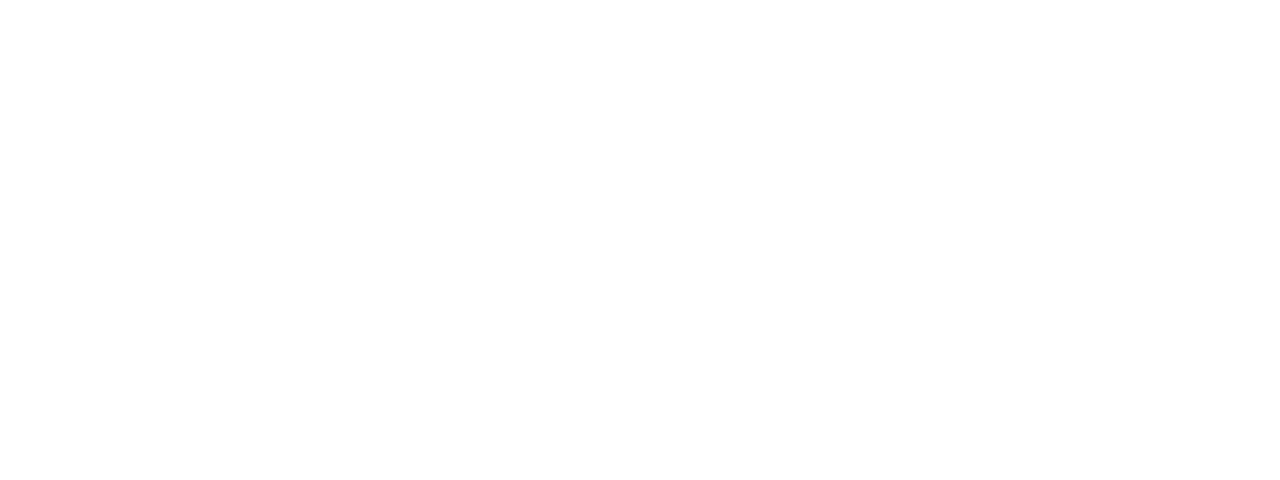
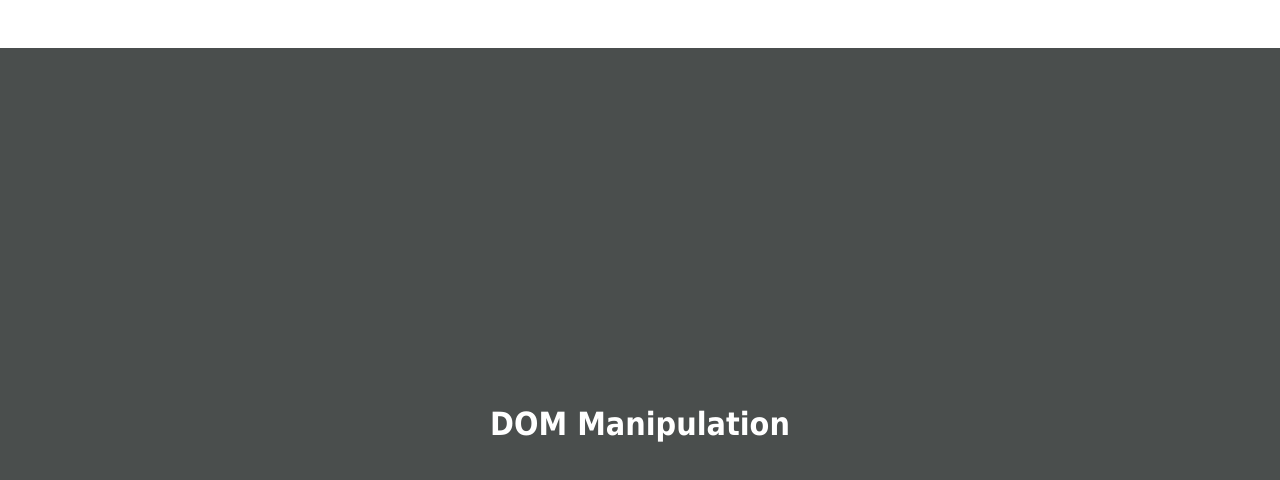
Before and after one commit to dbernal92/316-Lab-1.1, a website built with Parcel: page index.html in a window 1280 px wide. Built offline with nearby package versions, Linux system fonts and the light colour scheme.

Commit message:
Added header to page, centered and colored background

```diff
--- a/index.html
+++ b/index.html
@@ -1,6 +1,7 @@
 <!DOCTYPE html>
 <html>
   <head>
+    <link rel="stylesheet" href="./src/styles.css">
     <title>ALAB DOM Manipulation</title>
     <meta charset="UTF-8" />
   </head>
@@ -11,6 +12,6 @@
     </header>
     <main></main>
 
-    <script src="src/index.js"></script>
+    <script src="./src/index.js"></script>
   </body>
 </html>
--- a/src/index.js
+++ b/src/index.js
@@ -1 +1,15 @@
-import "./styles.css";
+// Part 1: Getting Started
+// 1. Select and cache the <main> element in a variable named mainEl.
+const mainEl = document.querySelector('main');
+
+// 2. Set the background color of mainEl to the value stored in the --main-bg CSS custom property.
+mainEl.style.backgroundColor = "var(--main-bg)";
+
+// 3. Set the content of mainEl to <h1>DOM Manipulation</h1>. There are a variety of ways to do this; pick whichever one that you think works best in this situation.
+const h1 = document.createElement('h1');
+
+h1.textContent = "DOM Manipulation"
+mainEl.appendChild(h1);
+
+// 4. Add a class of flex-ctr to mainEl.
+mainEl.classList.add("flex-ctr");
```
